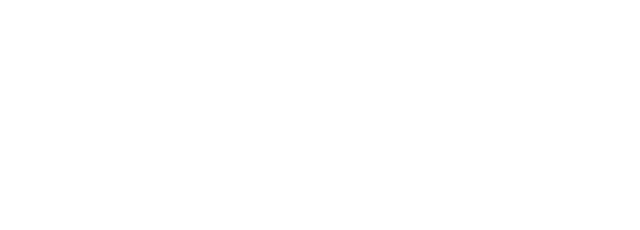
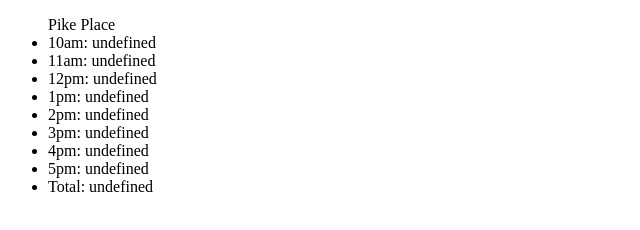
Before and after one commit to jurrish/cookie_stand, a plain HTML site: page index.html in a window 1280 px wide. Shown: the whole page, without its empty margins (0-640 px from the left). Drawn offline with Linux system fonts and the light colour scheme.

Commit message:
things are rendering to the page but im getting an undefined error for my cookieSalePerHour value

```diff
--- a/app.js
+++ b/app.js
@@ -1,33 +1,53 @@
-var elPikePlace = document.getElementById('shop-one');
+// var elPikePlace = document.getElementById('store_data');
 
-var timeArray = ['tenAm', 'elevenAm', 'twelvePm', 'onePm', 'twoPm', 'threePm', 'fourPm', 'fivePm'];
+var timeArray = ['10am', '11am', '12pm', '1pm', '2pm', '3pm', '4pm', '5pm'];
 
 var pikePlace = {//naming my object
+  name: 'Pike Place',
   minCustomers: 17,//this location has a min customer base of 17 at any given hour
   maxCustomers: 88,//this location has a max customer base of 88 at any given hour
   averageCookiePerSale: 5.2,//5.2 cookies will be bought at any given hour
   cookiesPerHour: [],//given a range between 17 and 88 customers, cookiesPerHour[i] will be bought
   totalSales: 0, // must add to this variable to update at the end. incremement at each hour increase in your time array
   personPerHour: function(min, max) {//creating a method to calculate a random amount of guests that will buy cookies
-    return Math.floor(Math.random() * (max - min + 1)) + min;
+    return Math.random() * (max - min + 1) + min;
   },
   cookieSalePerHour: function() {//create a method to calculate a random amount of cookies sold per hour based on personPerHour random calculation
     for(var i = 0; i < timeArray.length; i++) {
       var cookies = Math.floor(this.averageCookiePerSale * this.personPerHour(this.minCustomers, this.maxCustomers));
       this.cookiesPerHour.push(cookies);
       this.totalSales += cookies;
-      // var liEl = document.createElement('li');
-      // liEl.textContent = timeArray[i];
-      // totalSales++; outside the for loop?
-      // pCreateEle = document.createElement('li');
-      // pAppendChild = document.appendChild(pCreateEle);
+
+//cookieSalePerHour: function(arr,totals,avg,rand,hour) {
+  //for(var j = 0, j < arr.length, j++)
+  //var ran = Math.floor(rand() * avg);
+  //arr.push(ran);
+  //totals += ran;
+// }
     }
   },
   render: function() {
+  this.cookieSalePerHour();
 
+  var ulEl = document.createElement('ul');
+  ulEl.appendChild(document.createTextNode(this.name));
+  var sectionEl = document.getElementById('store_data').appendChild(ulEl);
+
+  for (var i = 0; i < timeArray.length; i++) {
+    var liEl = document.createElement('li');
+    console.log('timeArray: ' + timeArray[i] + ' totalSales[i] : ' + this.totalSales[i]);
+    liEl.textContent = timeArray[i] + ': ' + this.totalSales[i];
+    ulEl.appendChild(liEl);
   }
-};
 
+  var liEl_two = document.createElement('li');
+  liEl_two.textContent = 'Total: ' + this.dailyCookies;
+  ulEl.appendChild(liEl_two);
+}
+//this.cookieSalePerHour(this.cookiesPerHour, this.totalSales, this.cookieSalePerHour, this.getRandom, timeArray);
+//var pEl = document.getElementById
+  };
+pikePlace.render();
 // var rand = Math.floor(this.averageCookiePerSale * this.personPerHour(this.minCustomers, this.maxCustomers));
 // this.cookiesPerHour.push(rand);
 // this.totalSales += rand;
--- a/index.html
+++ b/index.html
@@ -5,7 +5,7 @@
   </head>
   <body>
     <section>
-      <p id='shop-one'></p>
+      <p id='store_data'></p>
     </section>
    <script src="app.js" type ="text/javascript"></script>
   </body>
```
